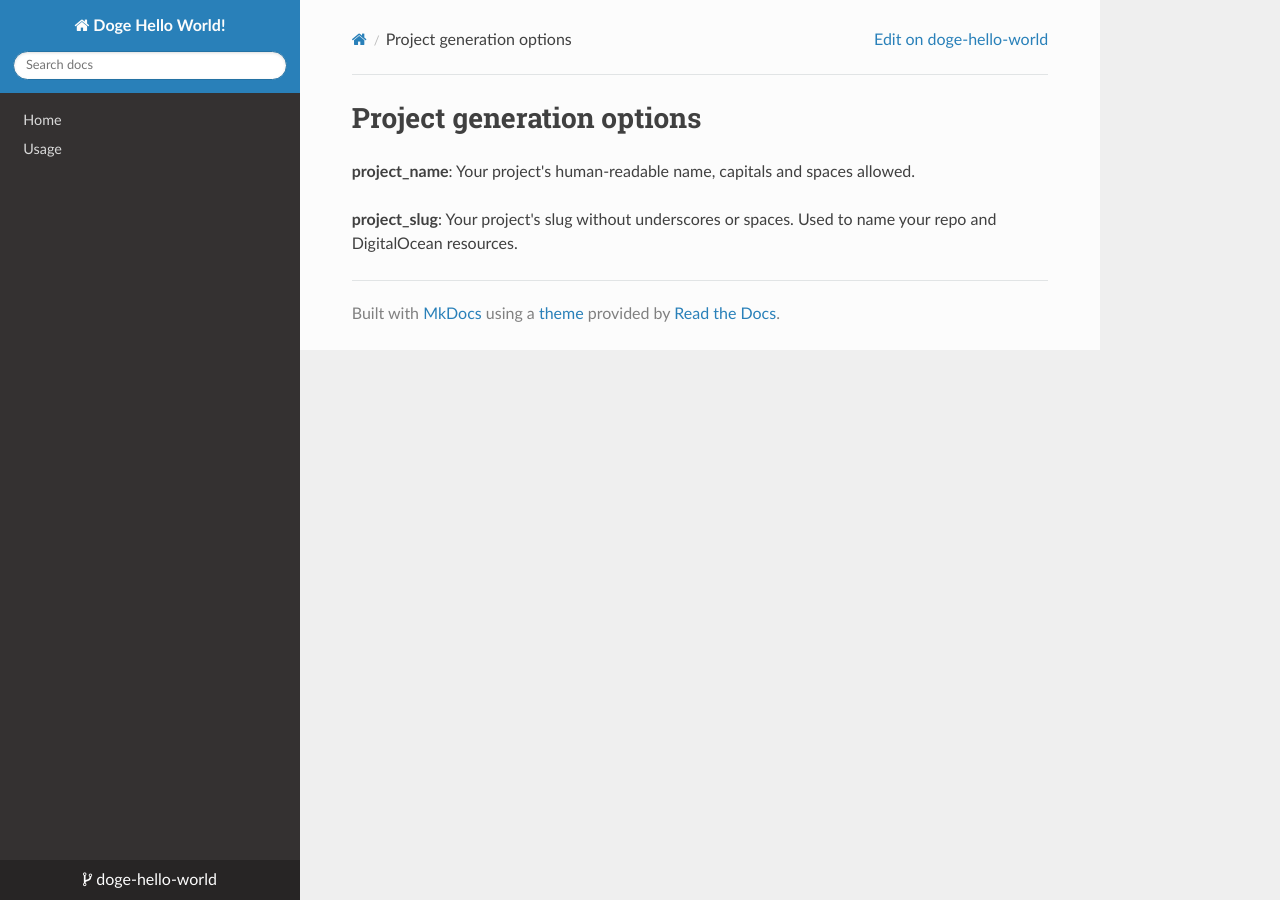
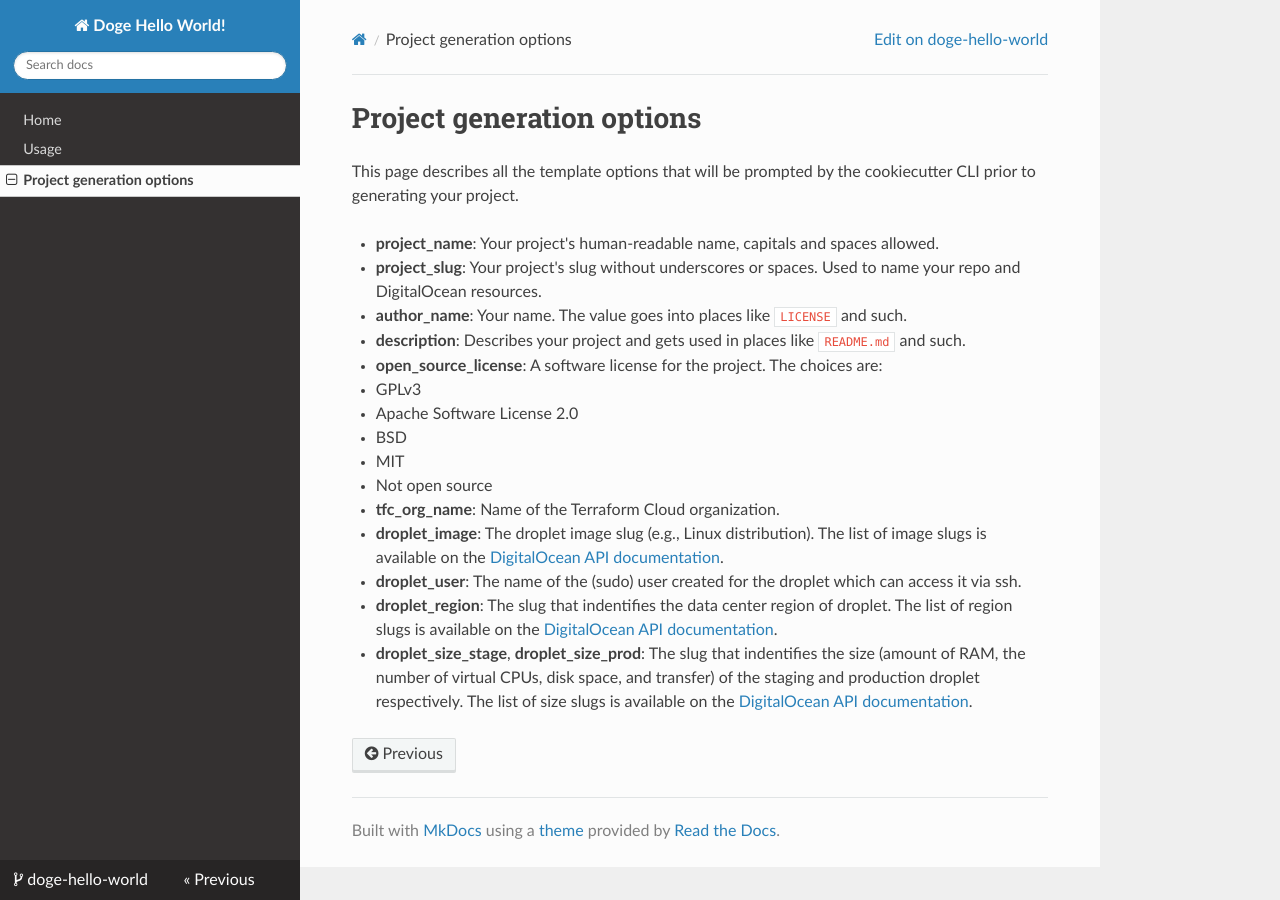
Before and after one commit to martibosch/cookiecutter-doge, an MkDocs documentation site: the page built from docs/project-generation-options.md, in a window 1280 px wide. Built offline with MkDocs 1.6.1, drawn with Linux system fonts in a browser that asks for light colours; nearby versions of some CDN libraries.

Commit message:
added project generation options

```diff
--- a/docs/project-generation-options.md
+++ b/docs/project-generation-options.md
@@ -1,8 +1,39 @@
 # Project generation options
 
-**project_name**:
-Your project's human-readable name, capitals and spaces allowed.
+This page describes all the template options that will be prompted by the cookiecutter CLI prior to generating your project.
 
-**project_slug**:
-Your project's slug without underscores or spaces. Used to name your repo and
-DigitalOcean resources.
+- **project_name**:
+  Your project's human-readable name, capitals and spaces allowed.
+
+- **project_slug**:
+  Your project's slug without underscores or spaces. Used to name your repo and DigitalOcean resources.
+
+- **author_name**:
+  Your name. The value goes into places like `LICENSE` and such.
+
+- **description**:
+  Describes your project and gets used in places like `README.md` and such.
+
+- **open_source_license**:
+  A software license for the project. The choices are:
+
+  - GPLv3
+  - Apache Software License 2.0
+  - BSD
+  - MIT
+  - Not open source
+
+- **tfc_org_name**:
+  Name of the Terraform Cloud organization.
+
+- **droplet_image**:
+  The droplet image slug (e.g., Linux distribution). The list of image slugs is available on the [DigitalOcean API documentation](https://docs.digitalocean.com/reference/api/api-reference/#tag/Images).
+
+- **droplet_user**:
+  The name of the (sudo) user created for the droplet which can access it via ssh.
+
+- **droplet_region**:
+  The slug that indentifies the data center region of droplet. The list of region slugs is available on the [DigitalOcean API documentation](https://docs.digitalocean.com/reference/api/api-reference/#tag/Regions).
+
+- **droplet_size_stage**, **droplet_size_prod**:
+  The slug that indentifies the size (amount of RAM, the number of virtual CPUs, disk space, and transfer) of the staging and production droplet respectively. The list of size slugs is available on the [DigitalOcean API documentation](https://docs.digitalocean.com/reference/api/api-reference/#tag/Sizes).
--- a/mkdocs.yml
+++ b/mkdocs.yml
@@ -7,6 +7,7 @@ repo_name: doge-hello-world
 nav:
     - Home: index.md
     - Usage: user-guide.md
+    - Project generation options: project-generation-options.md
 theme:
     name: readthedocs
     language: en
```
